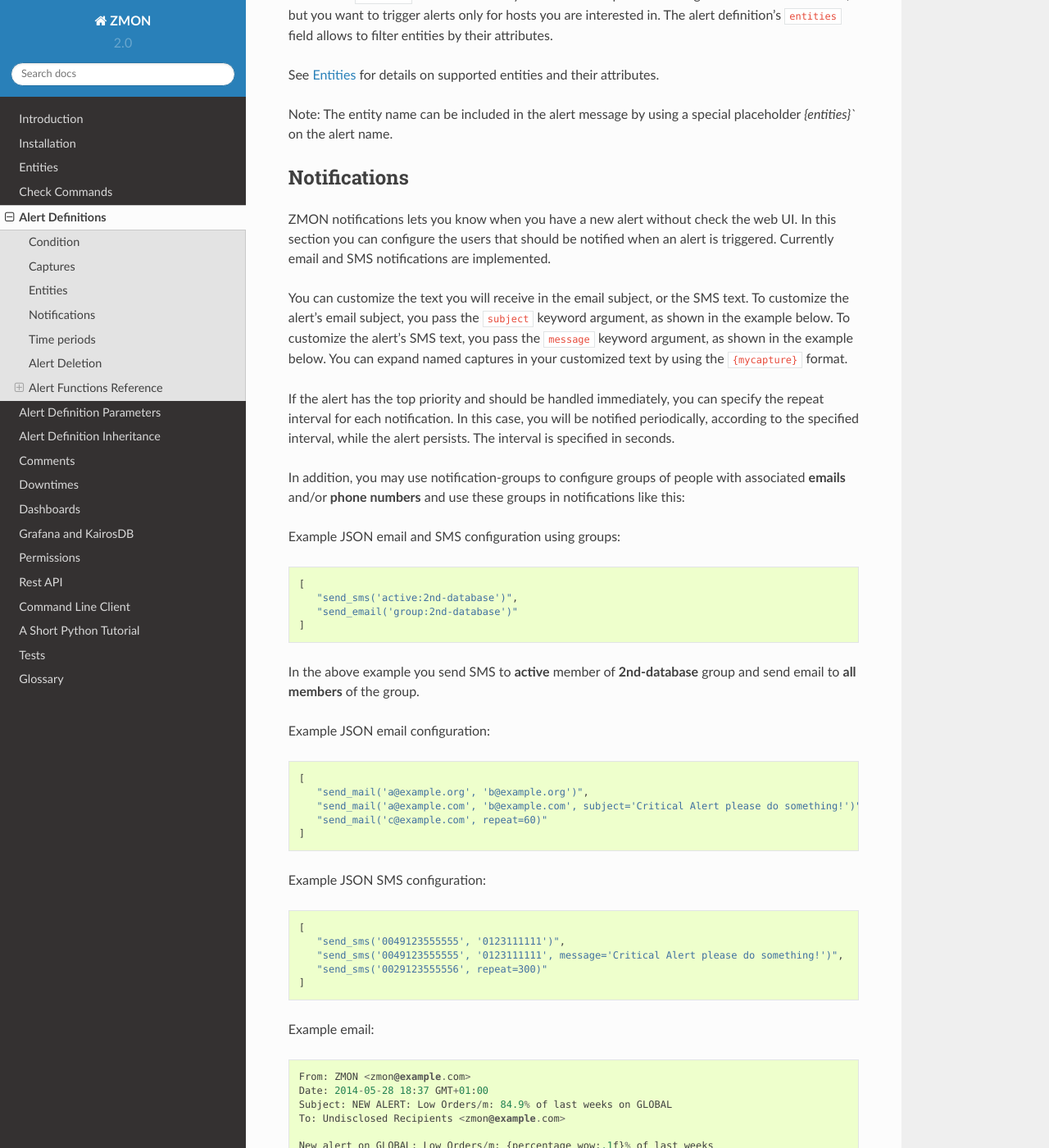
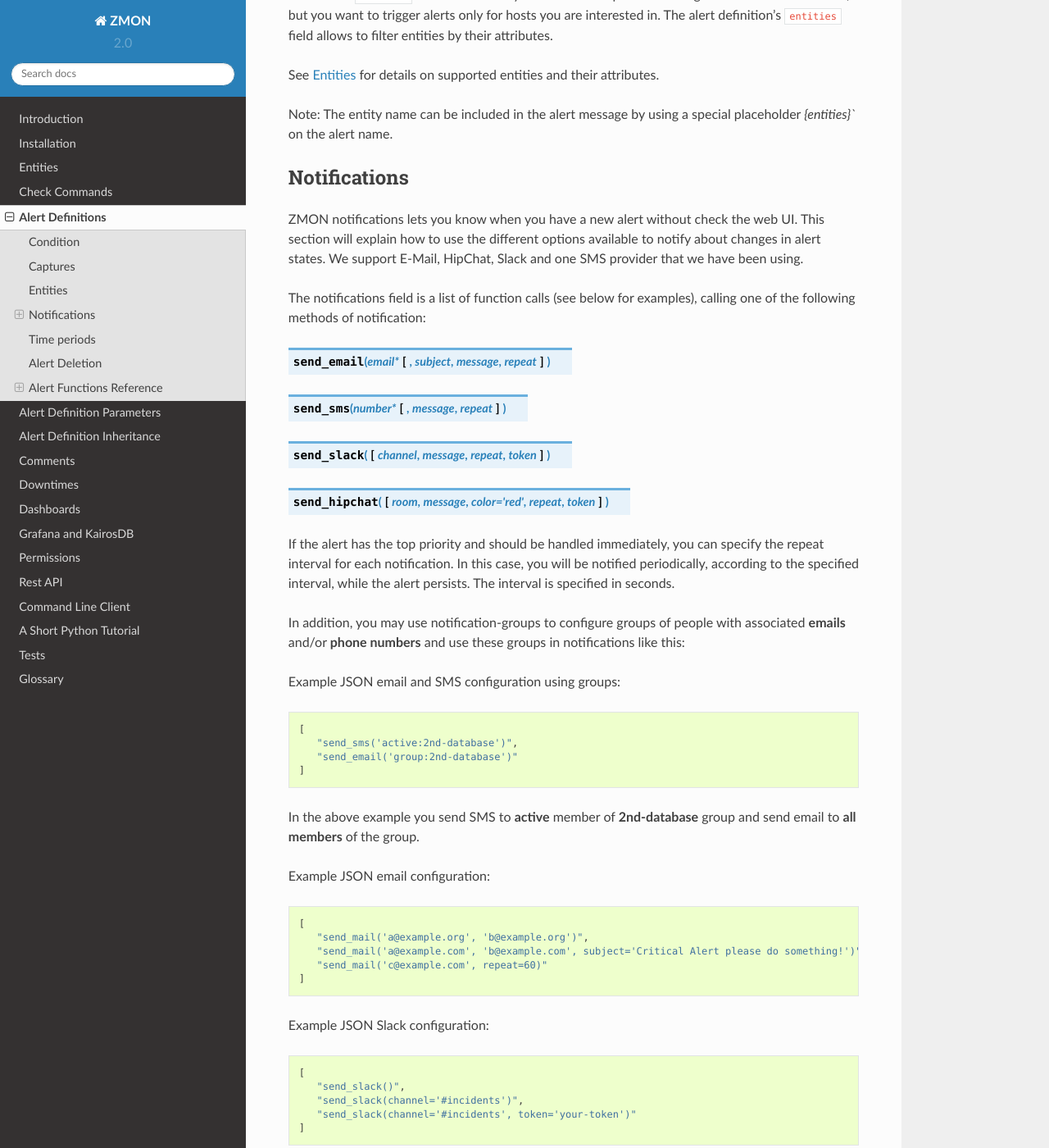
Before and after one commit to zalando-zmon/zmon-docs, a Sphinx documentation site: the page built from docs/alert-definitions.rst, in a window 1280 px wide and 1400 px high, scrolled down 2819 px. Shown: the whole window at 82% size. Built offline with Sphinx 7.4.7 and the Read the Docs theme 2.0.0, drawn with Linux system fonts in a browser that asks for light colours; pages that are not in the unit, such as notebooks, are missing from menus; some of the changed text lies outside the part shown.

Commit message:
Modified notifications to include slack and hipchat

```diff
--- a/docs/alert-definitions.rst
+++ b/docs/alert-definitions.rst
@@ -136,14 +136,14 @@
 Notifications
 -------------
 
-ZMON notifications lets you know when you have a new alert without check the web UI.
-In this section you can configure the users that should be notified when an alert is triggered.
-Currently email and SMS notifications are implemented.
+ZMON notifications lets you know when you have a new alert without check the web UI. This section will explain how to use the different options available to notify about changes in alert states. We support E-Mail, HipChat, Slack and one SMS provider that we have been using.
 
-You can customize the text you will receive in the email subject, or the SMS text.
-To customize the alert's email subject, you pass the ``subject`` keyword argument, as shown in the example below.
-To customize the alert's SMS text, you pass the ``message`` keyword argument, as shown in the example below.
-You can expand named captures in your customized text by using the ``{mycapture}`` format.
+The notifications field is a list of function calls (see below for examples), calling one of the following methods of notification:
+
+.. py:function:: send_email(email*, [subject, message, repeat])
+.. py:function:: send_sms(number*, [message, repeat])
+.. py:function:: send_slack([channel, message, repeat, token])
+.. py:function:: send_hipchat([room, message, color='red', repeat, token])
 
 If the alert has the top priority and should be handled immediately, you can specify the repeat interval for each
 notification. In this case, you will be notified periodically, according to the specified interval, while the alert
@@ -170,6 +170,26 @@
       "send_mail('a@example.org', 'b@example.org')",
       "send_mail('a@example.com', 'b@example.com', subject='Critical Alert please do something!')",
       "send_mail('c@example.com', repeat=60)"
+   ]
+
+Example JSON Slack configuration:
+
+.. code-block:: yaml
+
+   [
+      "send_slack()",
+      "send_slack(channel='#incidents')",
+      "send_slack(channel='#incidents', token='your-token')"
+   ]
+
+Example JSON HipChat configuration:
+
+.. code-block:: yaml
+
+   [
+      "send_hipchat()",
+      "send_hipchat(room='#incidents', color='red')",
+      "send_hipchat(room='#incidents', token='your-token')"
    ]
 
 Example JSON SMS configuration:
```
